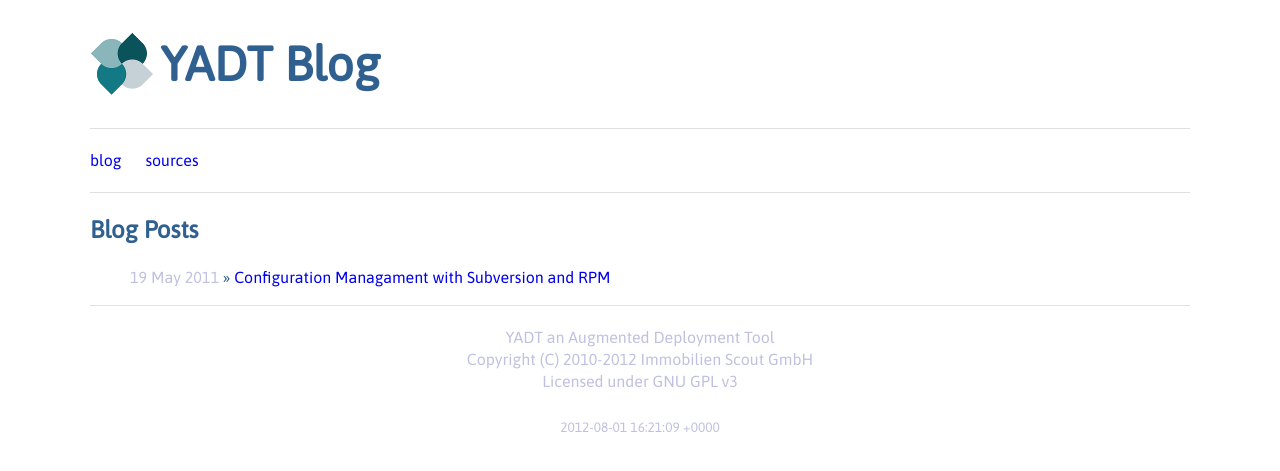
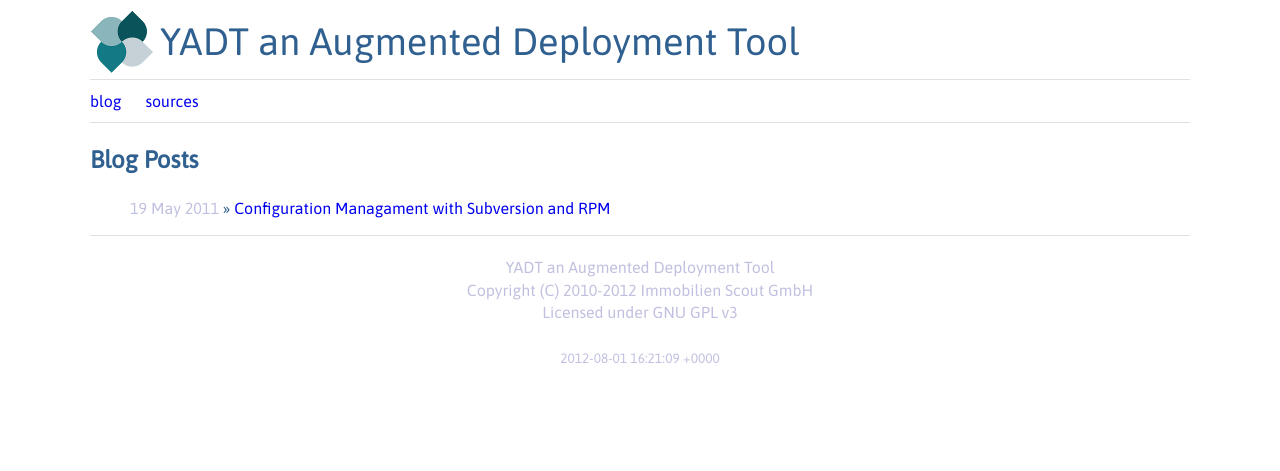
Before and after one commit to yadt/yadt.github.com, a Jekyll site: the page built from blog.html, in a window 1280 px wide. Shown: the top 471 px of the page. Built offline with Jekyll 4.4.1, drawn with Linux system fonts in a browser that asks for light colours; nearby versions of some CDN libraries.

Commit message:
making banner clickable

```diff
--- a/_layouts/default.html
+++ b/_layouts/default.html
@@ -13,7 +13,9 @@
 	</head>
 	<body>
 		<header>
-			<h1>{{ page.title }}</h1>
+			<a class="banner" href="/">
+				YADT an Augmented Deployment Tool
+			</a>
 			<nav>
 				<a href="/blog.html">blog</a>
 				<a href="https://github.com/yadt">sources</a>
@@ -21,6 +23,13 @@
 		</header>
 
 		<div id="main">
+			{% if page.date %}
+			<span class="post-date float-right">
+				{{ page.date | date_to_string }}
+			</span>
+			{% endif %}
+
+			<h2>{{ page.title }}</h2>
 			{{ content }}
 		</div>
 
--- a/blog.html
+++ b/blog.html
@@ -1,8 +1,7 @@
 ---
 layout: default
-title: YADT Blog
+title: Blog Posts
 ---
-<h2>Blog Posts</h2>
 <ul class="posts">
 	{% for post in site.posts limit:3 %}
 	<li>
--- a/css/main.css
+++ b/css/main.css
@@ -635,13 +635,24 @@
     }
 }
 
-h1 {
+header a.banner {
+	color: #306090;
+}
+
+header a.banner:hover {
+	color: #5080b0;
+}
+
+.banner {
+	display: block;
 	padding-left: 70px;
 	background-image: url('../images/transparent-logo-64.png');
 	background-repeat: no-repeat;
-	font-size: 48px;
+	font-size: 38px;
 	height: 64px;
 	line-height: 64px;
+	margin-top: 10px;
+	margin-bottom: 5px;
 }
 
 footer {
@@ -654,8 +665,8 @@
 nav {
 	border-top: 1px solid #e0e0e0;
 	border-bottom: 1px solid #e0e0e0;
-	padding-top: 20px;
-	padding-bottom: 20px;
+	padding-top: 10px;
+	padding-bottom: 10px;
 }
 
 nav a {
```
Also changed, not shown: _layouts/post.html (deleted, +0 -42 lines), _posts/2011-05-19-configuration-management.md (+1 -1 lines).
